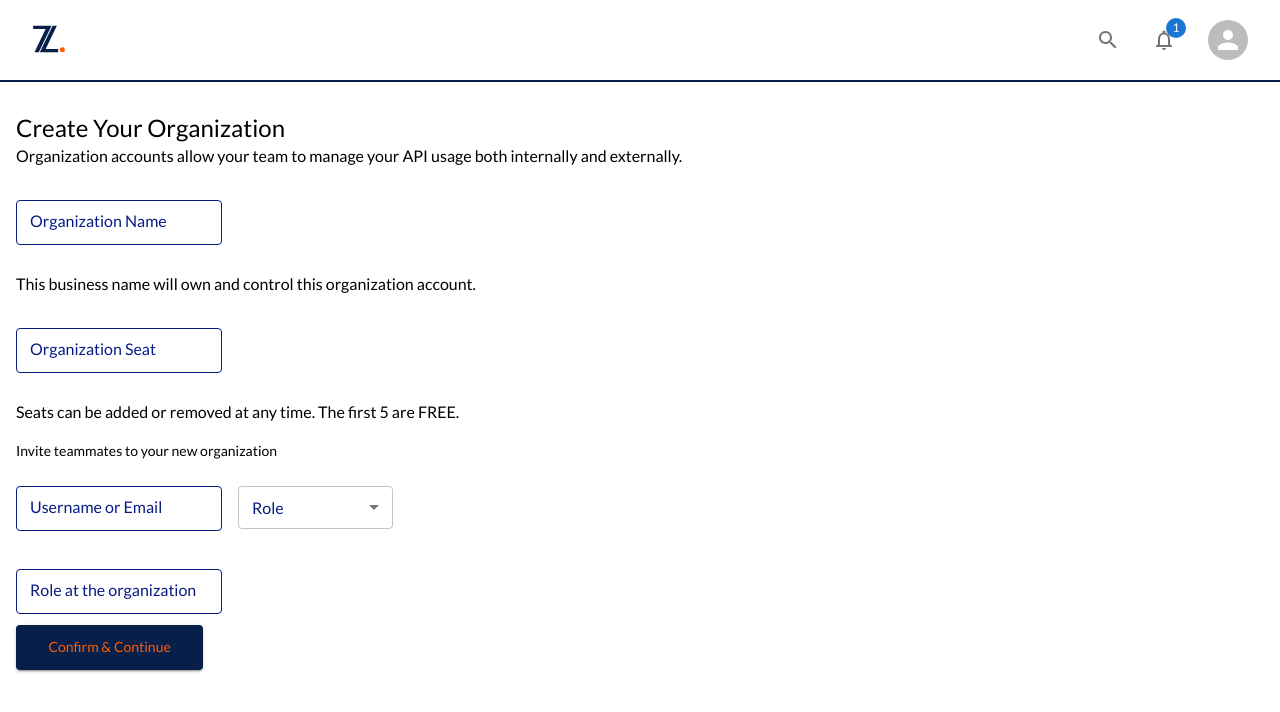
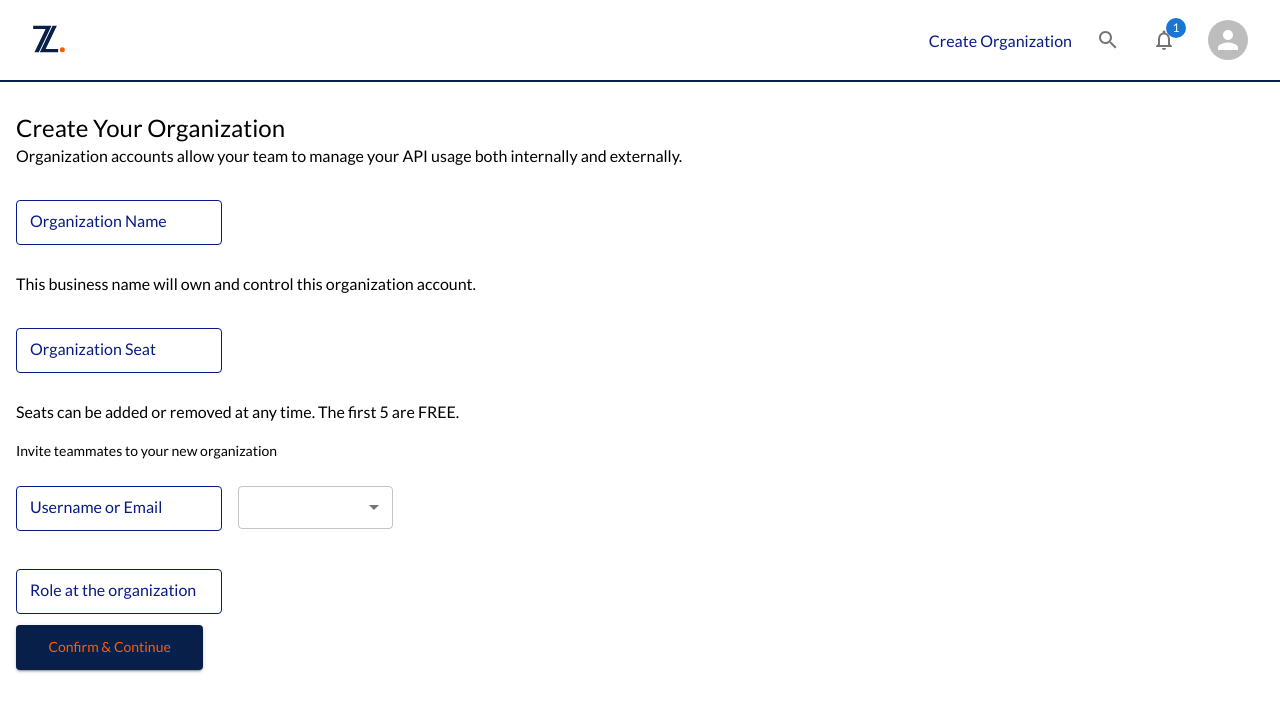
Before and after one commit to Vinyl-Davyl/zapi-dummy-fe, a React (Create React App) app: page /orgs/create-new in a window 1280 px wide. Shown: the top 712 px of the page. Built offline with nearby package versions, Linux system fonts and the light colour scheme; no server answers.

Commit message:
I worked on CreateOrg.jsx, I created a file organizationService in the service folder and I rendered the CreateOrg.jsx on the NavBar

```diff
--- a/src/components/Navbar.jsx
+++ b/src/components/Navbar.jsx
@@ -64,6 +64,11 @@ const Navbar = () => {
                     </Link>
 
                     <Stack direction='row' spacing={2} alignItems='center'>
+                        {isLoggedIn &&
+                            <Link to='/orgs/create-new'>
+                                Create Organization
+                            </Link>
+                        }
                         <IconButton onClick={toggleSearch}>
                             <SearchOutlined />
                         </IconButton>
--- a/src/pages/CreateOrg.jsx
+++ b/src/pages/CreateOrg.jsx
@@ -1,8 +1,11 @@
 import React, {useState} from 'react'
-import { Stack, Typography, Button, MenuItem, Select} from '@mui/material'
+import { Stack, Alert, Typography, Button, MenuItem, Select} from '@mui/material'
 import {makeStyles} from '@mui/styles'
+import { useSelector } from 'react-redux'
 
-import { InputField } from '../components'
+import { InputField, LoadingSpinner } from '../components'
+import { useOrganizationService } from '../services/organizationService'
+
 
 const useStyles = makeStyles({
   form: {
@@ -16,20 +19,47 @@ const useStyles = makeStyles({
 })
 
 const CreateOrg = () => {
-  const [value, setValue] = useState(' ')
+  // const [value, setValue] = useState(' ')
   const classes = useStyles()
+  const { clearError, error, loading, organizationUser } = useOrganizationService()
 
+  const [orgName, setOrgName] = useState("")
+  const [numberOfSeat, setNumberOfSeat] = useState("")
+  const [userEmail, setUserEmail] = useState("")
+  const [role, setRole] = useState("")
+  const [roleAtOrganization, setRoleAtOrganization] = useState("")
 
-return (
+  const { user } = useSelector(store => store.user)
+  const payload = {orgName, numberOfSeat, userEmail, role, roleAtOrganization}
+  const createOrganization = async(event) => {
+    event.preventDefault()
+    try{
+      if(!user.profileId){
+        alert('This user is not verified')
+      }else{
+        const data = await organizationUser(payload, user.profileId)
+        console.log(data)
+      }
+
+    }catch (error){
+
+    }
+  }
+  return (
     <Stack direction ='column'>
+      {error && (
+      <Alert style={{ position: 'absolute', top: '10%', zIndex:3 }} severity='error' onClose={clearError}>
+        {error}
+      </Alert>)}
+      {loading && (<LoadingSpinner />)}
       <Stack direction='column' my={2}>
         <Typography variant='h5'>Create Your Organization</Typography>
         <Typography variant='body1'>Organization accounts allow your team to manage your API usage both internally and externally.</Typography>
       </Stack>
-      <form className={classes.form}>
+      <form className={classes.form} onSubmit={createOrganization}>
         <Stack direction='column' my={2}>
             <div>
-              <InputField type= 'text' label= 'Organization Name' placeholder='Org name*'/>
+              <InputField type= 'text' label= 'Organization Name' placeholder='Org name*' value={orgName} onChange={(e) => setOrgName(e.target.value)}/>
             </div>
         </Stack>
         <Stack direction='row' my={2}>
@@ -37,7 +67,7 @@ return (
         </Stack>
         <Stack direction='column' my={2}>
           <div>
-            <InputField type= 'text' label= 'Organization Seat' placeholder='Number of seats'/>
+            <InputField type= 'text' label= 'Organization Seat' placeholder='Number of seats' value={numberOfSeat} onChange={(e) => setNumberOfSeat(e.target.value)} />
           </div>
         </Stack>
         <Stack direction='column' my={2}>
@@ -47,11 +77,11 @@ return (
         <Stack direction='row' my={3}>
         <Stack direction='row'>
           <div>
-            <InputField type= 'text' label= 'Username or Email' placeholder='name@example.com'/>
+            <InputField type= 'text' label= 'Username or Email' placeholder='name@example.com' value={userEmail} onChange={(e) => setUserEmail(e.target.value)} />
           </div>
           </Stack>
           <Stack direction='row' mx={2} width={155}>
-              <Select style={{ width:'100%', height:'43px'}} value={value} onChange={(e) => setValue(e.target.value)} fullWidth>
+              <Select style={{ width:'100%', height:'43px'}} value={role} onChange={(e) => setRole(e.target.value)}  fullWidth>
                 <MenuItem value=' '>Role</MenuItem>
                 <MenuItem value='Developer'>Developer</MenuItem>
                 <MenuItem value='Admin'>Admin</MenuItem>
@@ -60,7 +90,7 @@ return (
         </Stack>
         <Stack direction='column' my={2}>
           <div>
-            <InputField type= 'text' label= 'Role at the organization' placeholder='Your role at the organization (Optional)' id='halfWidth'/>
+            <InputField type= 'text' label= 'Role at the organization' placeholder='Your role at the organization (Optional)' id='halfWidth' value={roleAtOrganization} onChange={(e) => setRoleAtOrganization(e.target.value)}/>
           </div>
         </Stack>
           <Button style={{width:'15%', height:'45px'}} type='submit' variant='contained'>
--- /dev/null
+++ b/src/services/organizationService.js
@@ -0,0 +1,40 @@
+import { useState } from 'react'
+import { useSelector } from 'react-redux'
+
+const base_url = process.env.REACT_APP_BASE_URL
+
+
+export const useOrganizationService = () => {
+    // eslint-disable-next-line
+    const { user } = useSelector(store => store.user)
+    const [error, setError] = useState()
+    const [loading, setLoading] = useState(false)
+
+    const organizationUser = async(payload, profileId) => {
+        setLoading(true)
+
+        try {
+            const res = await fetch(`${base_url}/organisation/create/${profileId}`, {
+                method: 'POST',
+                headers: {
+                    'Content-Type': 'application/json'
+                },
+                body: JSON.stringify(payload)
+            })
+            const data = await res.json()
+            if(!res.ok) {
+                throw new Error(data.message)
+            }
+            setLoading(false)
+            return data
+        } catch (error) {
+            setError(error.message)
+            setLoading(false)
+        }
+    }
+
+    const clearError = () => {
+        setError(null)
+    }
+    return { error, loading, organizationUser, clearError }
+}
```
